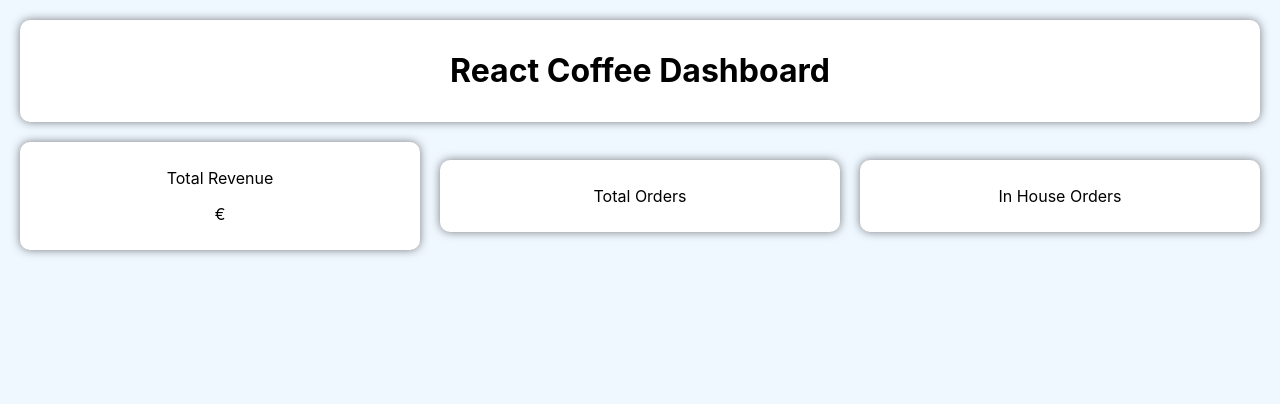
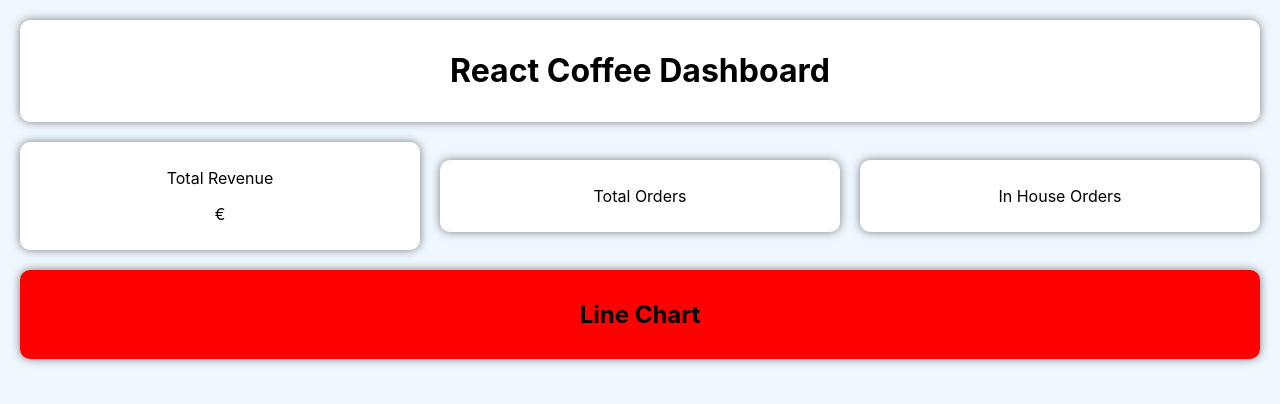
Before and after one commit to Vinh911/react-coffee-dashboard, a React (Create React App) app: page / in a window 1280 px wide. Shown: the top 404 px of the page. Built offline with nearby package versions, Linux system fonts and the light colour scheme; no server answers.

Commit message:
line chart placeholder

```diff
--- a/src/App.js
+++ b/src/App.js
@@ -1,13 +1,14 @@
 import './App.css';
 import Header from './components/Header/Header';
 import KeyData from './components/KeyData/KeyData';
+import LineChart from './components/LineChart/LineChart';
 
 function App() {
   return (
     <div className="App">
       <Header />
       <KeyData />
-
+      <LineChart />
     </div>
   );
 }
--- /dev/null
+++ b/src/components/LineChart/LineChart.css
@@ -0,0 +1,7 @@
+.line-chart {
+    background-color: red;
+    padding: 10px;
+    margin: 20px;
+    border-radius: 10px;
+    box-shadow: 0 0 10px 0 rgba(0, 0, 0, 0.5);
+}
--- /dev/null
+++ b/src/components/LineChart/LineChart.js
@@ -0,0 +1,14 @@
+import './LineChart.css';
+import { useState, useEffect } from 'react';
+
+const LineChart = () => {
+    const [chartData, setChartData] = useState([]);
+
+    return(
+        <div className="line-chart">
+            <h2>Line Chart</h2>
+        </div>
+    );
+}
+
+export default LineChart;
```
